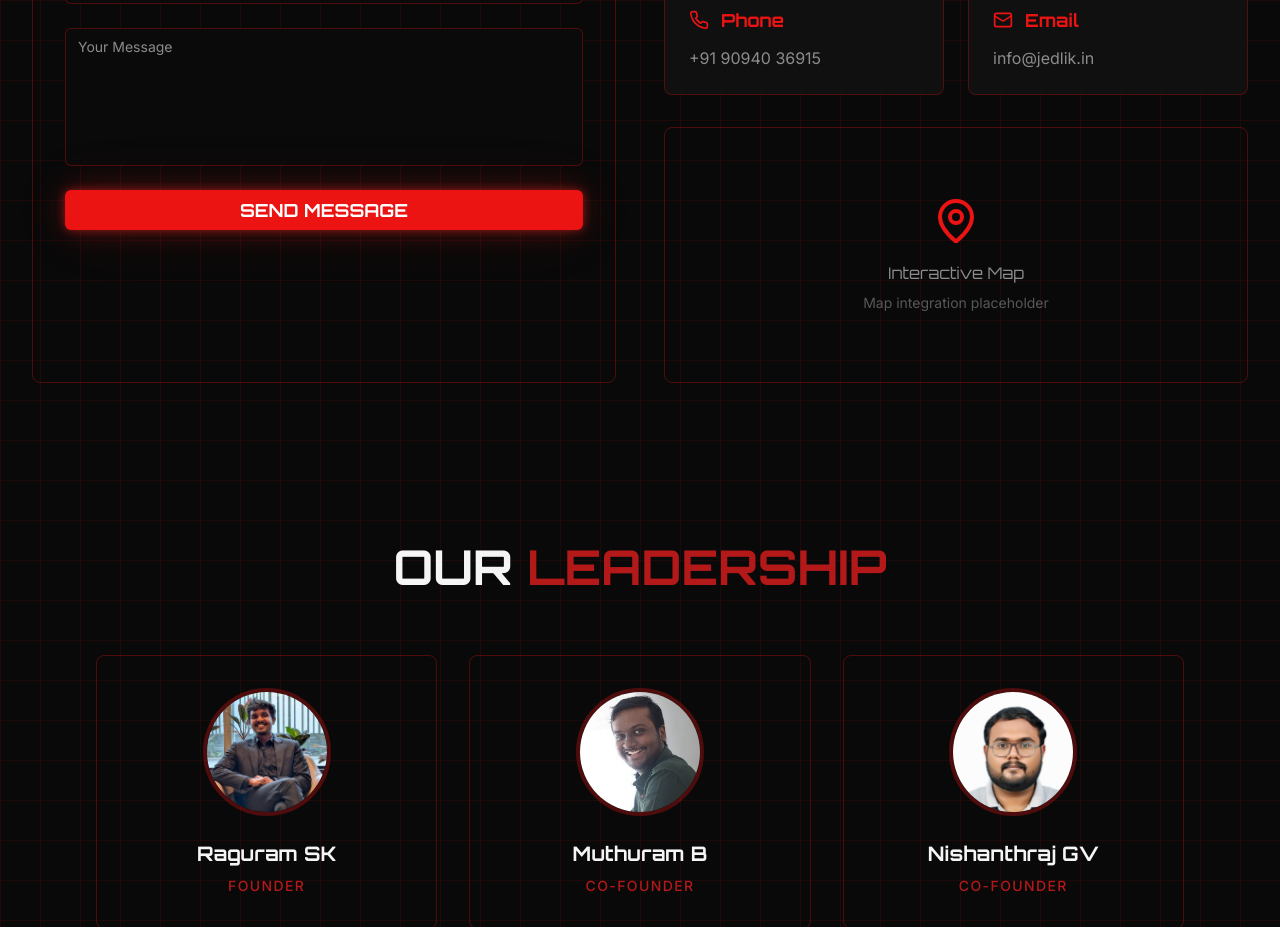
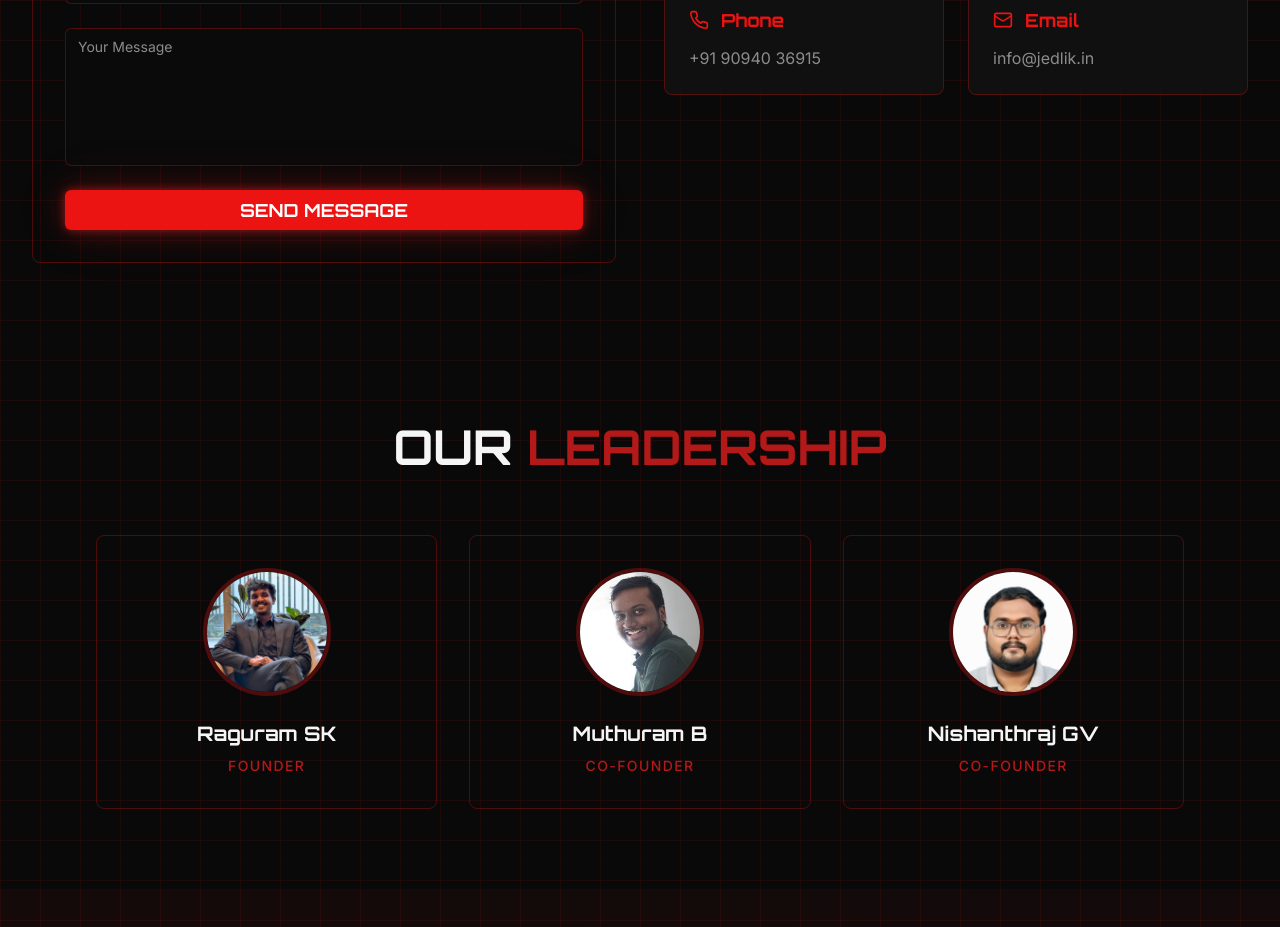
Before and after one commit to Hari1201007haran/jedlik-tron-drive, a React (Vite) app: page / in a window 1280 px wide. Shown: the part 6320-7247 px from the top of the page. Built offline with nearby package versions, Linux system fonts and the light colour scheme.

Commit message:
Update HomePage.tsx

```diff
--- a/src/pages/HomePage.tsx
+++ b/src/pages/HomePage.tsx
@@ -455,13 +455,6 @@ const HomePage: React.FC<HomePageProps> = ({ onNavigate }) => {
                   <p className="text-muted-foreground">info@jedlik.in</p>
                 </div>
               </div>
-              <div className="tron-glass-strong h-64 rounded-lg border border-primary/30 flex items-center justify-center">
-                <div className="text-center">
-                  <MapPin className="h-12 w-12 text-primary mx-auto mb-4" />
-                  <p className="text-muted-foreground font-orbitron">Interactive Map</p>
-                  <p className="text-sm text-muted-foreground/60 mt-2">Map integration placeholder</p>
-                </div>
-              </div>
             </div>
           </div>
         </div>
```
